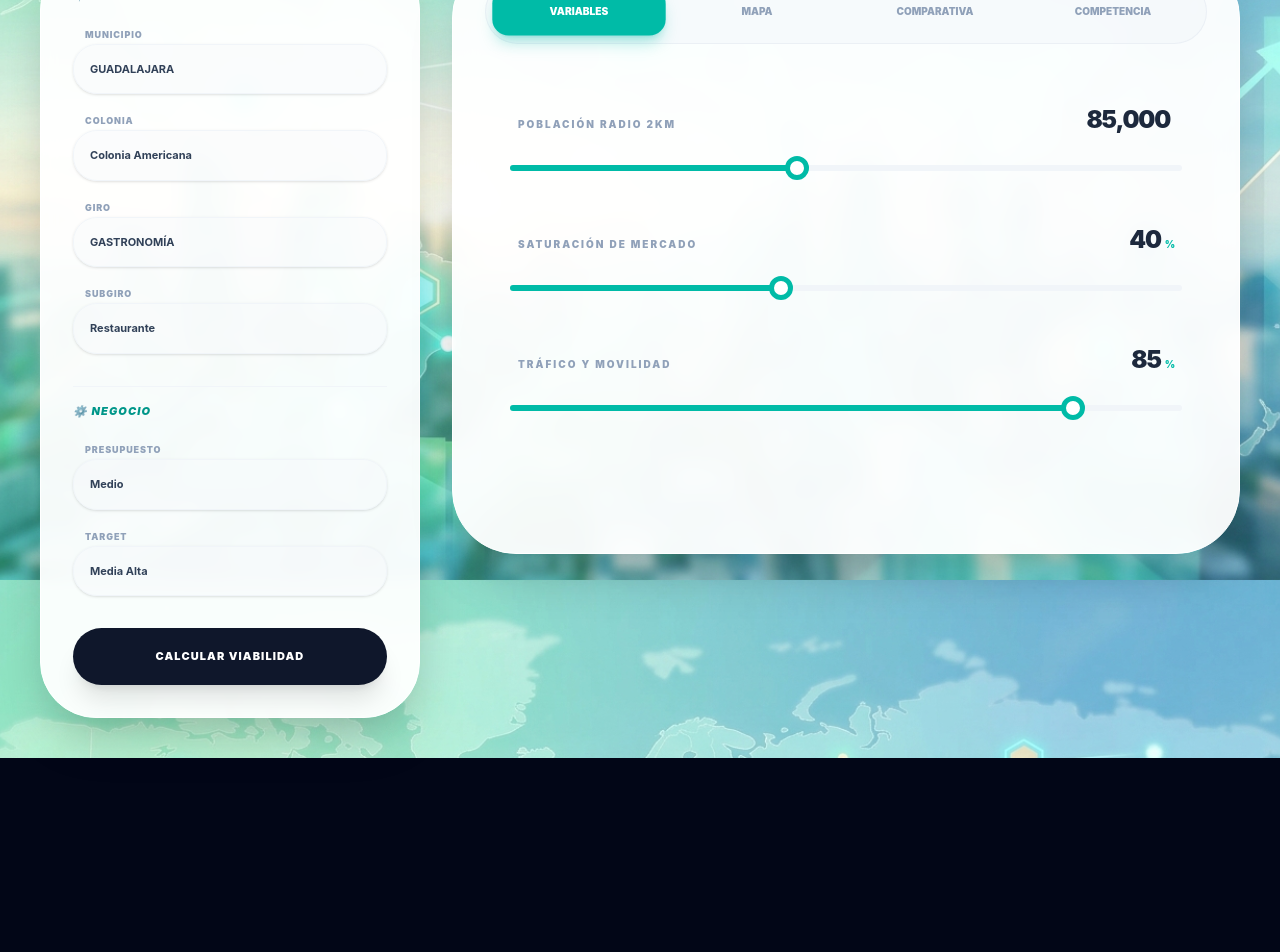
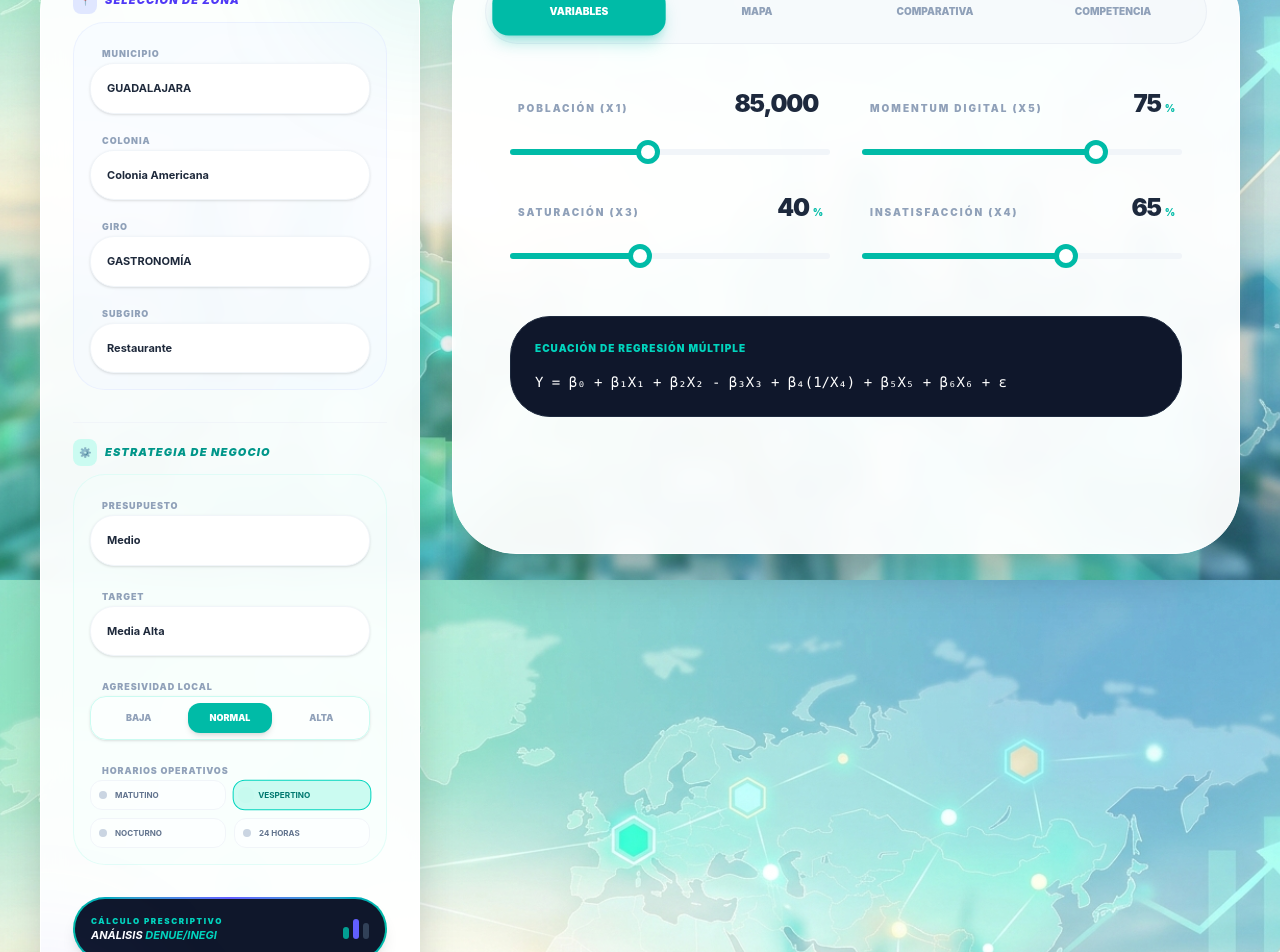
Before and after one commit to JuanAdolfoH/geomarket-predictor, a React (Vite) app: page / in a window 1280 px wide. Shown: the part 220-1172 px from the top of the page. Before the commit the page ends 978 px from the top, so only its background shows below. Built offline with nearby package versions, Linux system fonts and the light colour scheme.

Commit message:
mejoras a la vista de la app

```diff
--- a/src/App.jsx
+++ b/src/App.jsx
@@ -1,18 +1,14 @@
 import React, { useState, useEffect } from 'react';
 import { Radar, RadarChart, PolarGrid, PolarAngleAxis, ResponsiveContainer, Radar as RadarRecharts, Tooltip } from 'recharts';
-import { MapContainer, TileLayer, CircleMarker, useMap } from 'react-leaflet';
+import { MapContainer, TileLayer, CircleMarker } from 'react-leaflet';
 import 'leaflet/dist/leaflet.css';
 import FondoApp from './assets/FondoApp.png';
 
-// IMPORTAMOS LOS ARCHIVOS APARTE
 import Login from './Login';
 import Register from './Register';
-
-// LIBRERÍAS PARA EL PDF
 import jsPDF from 'jspdf';
 import 'jspdf-autotable';
 
-// --- BASES DE DATOS ---
 const datosJalisco = {
   "GUADALAJARA": ["Colonia Americana", "Santa Tere", "Providencia", "Centro", "Ladrón de Guevara", "Oblatos", "Huentitán", "Chapalita", "Monraz", "Arcos Vallarta"],
   "ZAPOPAN": ["Puerta de Hierro", "Real de Valdepeñas", "Ciudad del Sol", "Tabachines", "Bugambilias", "Arcos de Zapopan", "Valle Real", "La Estancia"],
@@ -29,10 +25,8 @@ const opcionesGiros = {
 };
 
 export default function App() {
-  // --- CONTROL DE NAVEGACIÓN ---
   const [view, setView] = useState('app');
   const [isLoggedIn, setIsLoggedIn] = useState(false);
-
   const [activeTab, setActiveTab] = useState('variables');
   const [municipio, setMunicipio] = useState("GUADALAJARA");
   const [colonia, setColonia] = useState("Colonia Americana");
@@ -40,34 +34,36 @@ export default function App() {
   const [subGiro, setSubGiro] = useState("Restaurante");
   const [isAnalyzing, setIsAnalyzing] = useState(false);
 
-  // Estados de Negocio
   const [poblacion, setPoblacion] = useState(85000);
   const [saturacion, setSaturacion] = useState(40);
   const [movilidad, setMovilidad] = useState(85);
   const [presupuesto, setPresupuesto] = useState("Medio");
   const [target, setTarget] = useState("Media Alta");
+  const [agresividad, setAgresividad] = useState("Normal");
+  const [horario, setHorario] = useState("Vespertino");
+
+  // --- NUEVOS ESTADOS SEGÚN DOCUMENTO TÉCNICO ---
+  const [momentum, setMomentum] = useState(75); // Capa Psicográfica (X5)
+  const [insatisfaccion, setInsatisfaccion] = useState(65); // Capa Reputación (X4)
+  const [estiloConsumo, setEstiloConsumo] = useState("Aspiracional"); // (Y)
 
   useEffect(() => { if (datosJalisco[municipio]) setColonia(datosJalisco[municipio]); }, [municipio]);
   useEffect(() => { if (opcionesGiros[giro]) setSubGiro(opcionesGiros[giro]); }, [giro]);
 
-  const ISO_VAL = 77.5;
+  const ISO_VAL = 77.5; // Índice de Supervivencia y Oportunidad [cite: 7]
 
   const handleAudit = () => {
     setIsAnalyzing(true);
-    setTimeout(() => setIsAnalyzing(false), 1500);
+    setActiveTab('mapa');
+    setTimeout(() => setIsAnalyzing(false), 2500);
   };
 
   const descargarReporte = () => {
-    // Si no está logueado, lo mandamos a login para que se registre/entre
-    if (!isLoggedIn) {
-      setView('login');
-      return;
-    }
+    if (!isLoggedIn) { setView('login'); return; }
     const doc = new jsPDF();
     doc.setFont("helvetica", "bold");
     doc.setFontSize(22);
     doc.text("GEOMARKET PREDICTOR", 105, 25, { align: "center" });
-
     doc.autoTable({
       startY: 60,
       head: [['MUNICIPIO', 'SUB-GIRO', 'CATEGORÍA', 'ZONA (COLONIA)']],
@@ -76,7 +72,6 @@ export default function App() {
       headStyles: { fillColor:2, halign: 'center' },
       styles: { fontSize: 9, halign: 'center' }
     });
-
     doc.save(`Reporte_ISO_${colonia}.pdf`);
   };
 
@@ -84,28 +79,12 @@ export default function App() {
     { subject: 'Población', A: (poblacion / 200000) * 100 },
     { subject: 'Saturación', A: 100 - saturacion },
     { subject: 'Movilidad', A: movilidad },
+    { subject: 'Digital', A: momentum }, // X5 Momentum Digital
     { subject: 'ISO', A: ISO_VAL },
   ];
 
-  // --- LÓGICA DE RUTEO ---
-  if (view === 'login') {
-    return (
-      <Login
-        onLogin={() => { setIsLoggedIn(true); setView('app'); }}
-        onBack={() => setView('app')}
-        onGoToRegister={() => setView('register')}
-      />
-    );
-  }
-
-  if (view === 'register') {
-    return (
-      <Register
-        onBack={() => setView('login')}
-        onRegisterSuccess={() => { setIsLoggedIn(true); setView('app'); }}
-      />
-    );
-  }
+  if (view === 'login') return <Login onLogin={() => { setIsLoggedIn(true); setView('app'); }} onBack={() => setView('app')} onGoToRegister={() => setView('register')} />;
+  if (view === 'register') return <Register onBack={() => setView('login')} onRegisterSuccess={() => { setIsLoggedIn(true); setView('app'); }} />;
 
   return (
     <div className="min-h-screen flex flex-col items-center p-4 md:p-10 font-sans bg-cover bg-fixed bg-center" style={{ backgroundImage: `url(${FondoApp})` }}>
@@ -115,26 +94,16 @@ export default function App() {
           <h1 className="text-2xl font-black text-slate-800 tracking-tighter uppercase italic leading-none">
             GEOMARKET <span className="text-teal-600">PREDICTOR</span>
           </h1>
-          <p className="text-[9px] font-bold text-slate-400 uppercase tracking-[0.3em] mt-1.5 ml-0.5">Reporte de Inteligencia Territorial</p>
+          <p className="text-[9px] font-bold text-slate-400 uppercase tracking-[0.3em] mt-1.5 ml-0.5">Inteligencia Geográfica Prescriptiva</p>
         </div>
 
         <div className="flex items-center gap-6">
           {!isLoggedIn ? (
-            <button
-              onClick={() => setView('login')}
-              className="text-[11px] font-black text-slate-500 uppercase tracking-widest hover:text-teal-600 transition-colors"
-            >
-              Acceso Clientes
-            </button>
+            <button onClick={() => setView('login')} className="text-[11px] font-black text-slate-500 uppercase tracking-widest hover:text-teal-600 transition-colors">Acceso Clientes</button>
           ) : (
             <div className="flex items-center gap-4">
                <span className="text-[10px] font-black text-teal-600 bg-teal-50 px-3 py-1 rounded-full uppercase tracking-widest">Premium</span>
-               <button
-                onClick={() => setIsLoggedIn(false)}
-                className="text-[10px] font-black text-rose-400 uppercase tracking-widest hover:text-rose-600 transition-colors"
-              >
-                Salir
-              </button>
+               <button onClick={() => setIsLoggedIn(false)} className="text-[10px] font-black text-rose-400 uppercase tracking-widest hover:text-rose-600 transition-colors">Salir</button>
             </div>
           )}
           <div className="bg-teal-500 text-white px-8 py-3 rounded-2xl font-black text-xl shadow-[0_10px_20px_rgba(20,184,166,0.3)]">
@@ -144,27 +113,73 @@ export default function App() {
       </header>
 
       <div className="w-full max-w-7xl grid grid-cols-1 lg:grid-cols-[380px_1fr] gap-8 items-start animate-in fade-in duration-500">
-        <aside className="bg-white/95 backdrop-blur-sm p-8 rounded-[3.5rem] shadow-2xl border border-white space-y-8">
-          <section className="space-y-4">
-            <h2 className="text-[11px] font-black uppercase text-teal-600 tracking-widest italic">📍 CONFIGURACIÓN</h2>
-            <div className="space-y-3">
-              <SelectBox label="Municipio" value={municipio} onChange={setMunicipio} options={Object.keys(datosJalisco)} />
-              <SelectBox label="Colonia" value={colonia} onChange={setColonia} options={datosJalisco[municipio] || []} />
-              <SelectBox label="Giro" value={giro} onChange={setGiro} options={Object.keys(opcionesGiros)} />
-              <SelectBox label="Subgiro" value={subGiro} onChange={setSubGiro} options={opcionesGiros[giro] || []} />
+        <aside className="bg-white/95 backdrop-blur-md p-8 rounded-[3.5rem] shadow-2xl border border-white space-y-8 overflow-hidden relative">
+          <div className="absolute -top-24 -right-24 w-48 h-48 bg-teal-500/10 rounded-full blur-3xl"></div>
+          <div className="absolute -bottom-24 -left-24 w-48 h-48 bg-indigo-500/10 rounded-full blur-3xl"></div>
+
+          <section className="space-y-4 relative z-10">
+            <div className="flex items-center gap-2 mb-2">
+              <span className="bg-indigo-100 text-indigo-600 p-1.5 rounded-lg text-[10px]">📍</span>
+              <h2 className="text-[11px] font-black uppercase text-indigo-600 tracking-widest italic">Selección de zona</h2>
+            </div>
+            <div className="space-y-3 p-4 bg-indigo-50/30 rounded-[2rem] border border-indigo-100/50">
+              <SelectBox label="Municipio" value={municipio} onChange={setMunicipio} options={Object.keys(datosJalisco)} color="indigo" />
+              <SelectBox label="Colonia" value={colonia} onChange={setColonia} options={datosJalisco[municipio] || []} color="indigo" />
+              <SelectBox label="Giro" value={giro} onChange={setGiro} options={Object.keys(opcionesGiros)} color="indigo" />
+              <SelectBox label="Subgiro" value={subGiro} onChange={setSubGiro} options={opcionesGiros[giro] || []} color="indigo" />
             </div>
           </section>
 
-          <section className="space-y-4 pt-4 border-t border-slate-100">
-            <h2 className="text-[11px] font-black uppercase text-teal-600 tracking-widest italic">⚙️ NEGOCIO</h2>
-            <div className="space-y-3">
-              <SelectBox label="Presupuesto" value={presupuesto} onChange={setPresupuesto} options={["Bajo", "Medio", "Alto", "Franquicia"]} />
-              <SelectBox label="Target" value={target} onChange={setTarget} options={["Popular", "Media", "Media Alta", "Lujo"]} />
+          <section className="space-y-4 pt-4 border-t border-slate-100 relative z-10">
+            <div className="flex items-center gap-2 mb-2">
+              <span className="bg-teal-100 text-teal-600 p-1.5 rounded-lg text-[10px]">⚙️</span>
+              <h2 className="text-[11px] font-black uppercase text-teal-600 tracking-widest italic">Estrategia de negocio</h2>
+            </div>
+            <div className="space-y-4 p-4 bg-teal-50/30 rounded-[2rem] border border-teal-100/50">
+              <SelectBox label="Presupuesto" value={presupuesto} onChange={setPresupuesto} options={["Bajo", "Medio", "Alto", "Franquicia"]} color="teal" />
+              <SelectBox label="Target" value={target} onChange={setTarget} options={["Popular", "Media", "Media Alta", "Lujo"]} color="teal" />
+
+              <div className="space-y-1.5">
+                <label className="text-[9px] font-black text-slate-400 uppercase ml-3 tracking-widest">Agresividad Local</label>
+                <div className="flex gap-2 bg-white/50 p-1.5 rounded-2xl border border-teal-100 shadow-sm">
+                  {['Baja', 'Normal', 'Alta'].map((lvl) => (
+                    <button key={lvl} type="button" onClick={() => setAgresividad(lvl)} className={`flex-1 py-2 rounded-xl text-[9px] font-black uppercase transition-all ${agresividad === lvl ? 'bg-teal-500 text-white shadow-md' : 'text-slate-400 hover:bg-teal-50'}`}>
+                      {lvl}
+                    </button>
+                  ))}
+                </div>
+              </div>
+
+              <div className="space-y-1.5">
+                <label className="text-[9px] font-black text-slate-400 uppercase ml-3 tracking-widest">Horarios Operativos</label>
+                <div className="grid grid-cols-2 gap-2">
+                  {['Matutino', 'Vespertino', 'Nocturno', '24 Horas'].map((turno) => (
+                    <div key={turno} onClick={() => setHorario(turno)} className={`flex items-center gap-2 p-2 rounded-xl border transition-all cursor-pointer ${horario === turno ? 'bg-teal-100 border-teal-400 scale-[1.02]' : 'bg-white/50 border-slate-100 hover:border-teal-200'}`}>
+                      <div className={`w-2 h-2 rounded-full ${horario === turno ? 'bg-teal-500 animate-ping' : 'bg-slate-300'}`}></div>
+                      <span className={`text-[8px] font-bold uppercase ${horario === turno ? 'text-teal-700' : 'text-slate-500'}`}>{turno}</span>
+                    </div>
+                  ))}
+                </div>
+              </div>
             </div>
           </section>
 
-          <button onClick={handleAudit} disabled={isAnalyzing} className={`w-full py-5 rounded-[2rem] font-black uppercase text-[11px] tracking-widest transition-all ${isAnalyzing ? "bg-slate-400 text-white" : "bg-slate-900 text-white hover:bg-teal-600 shadow-xl"}`}>
-            {isAnalyzing ? "ANALIZANDO..." : "CALCULAR VIABILIDAD"}
+          <div className="mt-6 p-[2px] bg-gradient-to-r from-teal-500 via-indigo-500 to-teal-500 rounded-[2rem] shadow-lg animate-gradient-x">
+            <div className="bg-slate-900 p-4 rounded-[1.9rem] flex items-center justify-between">
+              <div className="flex flex-col">
+                <span className="text-[8px] font-black text-teal-400 uppercase tracking-[0.2em]">Cálculo Prescriptivo</span>
+                <span className="text-[11px] font-bold text-white uppercase italic">Análisis <span className="text-teal-400">DENUE/INEGI</span></span>
+              </div>
+              <div className="flex gap-1 items-end h-5">
+                <div className="w-1.5 h-3 bg-teal-500 rounded-full animate-pulse"></div>
+                <div className="w-1.5 h-5 bg-indigo-500 rounded-full"></div>
+                <div className="w-1.5 h-4 bg-slate-700 rounded-full"></div>
+              </div>
+            </div>
+          </div>
+
+          <button onClick={handleAudit} disabled={isAnalyzing} className="w-full py-5 rounded-[2rem] font-black uppercase text-[11px] tracking-widest bg-gradient-to-r from-slate-900 to-slate-800 text-white hover:from-teal-600 hover:to-teal-500 shadow-xl active:scale-95 transition-all">
+            {isAnalyzing ? "PROCESANDO CAPAS..." : "EJECUTAR AUDITORÍA"}
           </button>
         </aside>
 
@@ -179,53 +194,66 @@ export default function App() {
 
           <div className="flex-1 px-8 pb-8 overflow-y-auto">
             {activeTab === 'variables' && (
-              <div className="space-y-12 py-10 max-w-2xl mx-auto animate-in fade-in slide-in-from-bottom-4 duration-500">
-                <Slider label="Población Radio 2km" value={poblacion} setValue={setPoblacion} max={200000} />
-                <Slider label="Saturación de Mercado" value={saturacion} setValue={setSaturacion} max={100} unit="%" />
-                <Slider label="Tráfico y Movilidad" value={movilidad} setValue={setMovilidad} max={100} unit="%" />
+              <div className="space-y-12 py-6 max-w-2xl mx-auto animate-in fade-in slide-in-from-bottom-4 duration-500">
+                <div className="grid grid-cols-1 md:grid-cols-2 gap-8">
+                  <Slider label="Población (X1)" value={poblacion} setValue={setPoblacion} max={200000} />
+                  <Slider label="Momentum Digital (X5)" value={momentum} setValue={setMomentum} max={100} unit="%" />
+                  <Slider label="Saturación (X3)" value={saturacion} setValue={setSaturacion} max={100} unit="%" />
+                  <Slider label="Insatisfacción (X4)" value={insatisfaccion} setValue={setInsatisfaccion} max={100} unit="%" />
+                </div>
+                <div className="p-6 bg-slate-900 rounded-[2.5rem] border border-slate-800">
+                   <p className="text-[10px] font-black text-teal-400 uppercase tracking-widest mb-4">Ecuación de Regresión Múltiple</p>
+                   <p className="text-white font-mono text-sm">Y = β₀ + β₁X₁ + β₂X₂ - β₃X₃ + β₄(1/X₄) + β₅X₅ + β₆X₆ + ε</p>
+                </div>
               </div>
             )}
 
             {activeTab === 'mapa' && (
               <div className="animate-in fade-in duration-700 space-y-6">
                 <div className="h-[380px] w-full rounded-[3.5rem] overflow-hidden border-[8px] border-slate-50 shadow-inner relative group">
-                  <MapContainer center={[20.674, -103.361]} zoom={13} style={{ height: "100%", width: "100%" }}>
+                  {isAnalyzing && <div className="scanner-line"></div>}
+                  <MapContainer center={[20.674, -103.361]} zoom={13} style={{ height: "100%", width: "100%", zIndex: 1 }}>
                     <TileLayer url="https://{s}.basemaps.cartocdn.com/light_all/{z}/{x}/{y}{r}.png" />
                     <CircleMarker center={[20.674, -103.361]} radius={14} pathOptions={{fillColor: '#14b8a6', color: 'white', weight: 4, fillOpacity: 0.9}} />
                   </MapContainer>
                 </div>
 
+                {/* RECOMENDACIONES TRIPLE NIVEL [cite: 28] */}
                 <div className="grid grid-cols-1 md:grid-cols-3 gap-4">
-                  <AnalisisCard title="Estatus" value="Óptimo" sub="Alta Probabilidad" color="teal" />
-                  <AnalisisCard title="Ticket" value="$250 - $450" sub="Estimado" color="orange" />
-
-                  {/* BOTÓN PDF DINÁMICO */}
-                  <button onClick={descargarReporte} className="bg-teal-50 hover:bg-teal-100 border border-teal-200 p-6 rounded-[2.5rem] flex flex-col items-center justify-center transition-all group active:scale-95 shadow-sm">
-                    <span className="text-[24px] mb-1 group-hover:scale-110 transition-transform">{isLoggedIn ? "📄" : "🔒"}</span>
-                    <p className="text-[10px] font-black text-teal-700 uppercase tracking-widest leading-none">PDF</p>
-                    <p className="text-[8px] font-bold text-teal-600/60 uppercase mt-1">
-                      {isLoggedIn ? "Descargar ISO" : "Regístrate para bajar"}
-                    </p>
-                  </button>
+                  <AnalisisCard title="Sensata (Local)" value="Mover 250m" sub="Optimización Zona" color="indigo" />
+                  <AnalisisCard title="Fantasiosa (Nacional)" value="Mazatlán, SIN" sub="Océano Azul Detectado" color="orange" />
+                  <div className="bg-teal-900 p-6 rounded-[2.5rem] border border-teal-800 flex flex-col justify-center">
+                    <p className="text-[9px] font-black text-teal-400 uppercase mb-1">Estilo de Vida</p>
+                    <span className="text-xl font-black text-white uppercase italic">Consumo {estiloConsumo}</span>
+                    <span className="text-[10px] text-teal-200/60 uppercase font-bold">Predicción (Y) [cite: 8, 9]</span>
+                  </div>
                 </div>
               </div>
             )}
 
             {activeTab === 'competencia' && (
-              <div className="space-y-4 py-4 animate-in fade-in slide-in-from-right-4 duration-500">
+              <div className="space-y-6 py-4 animate-in fade-in slide-in-from-right-4 duration-500">
+                <div className="bg-amber-50 border border-amber-100 p-6 rounded-[2.5rem]">
+                   <p className="text-[11px] font-black text-amber-600 uppercase tracking-widest mb-2">Capa de Reputación Digital (X4) [cite: 14]</p>
+                   <p className="text-xs text-amber-800 font-bold italic">"Falta de métodos de pago digitales y estacionamiento limitado en el radio de 15 min."</p>
+                </div>
+                <div className="grid gap-4">
                   {["Competidor Local A", "Rival de Zona B", "Establecimiento C"].map((item, i) => (
                     <div key={i} className="flex justify-between items-center p-6 bg-slate-50 rounded-[2.5rem] border border-white shadow-sm">
                       <div className="flex items-center gap-6">
                         <div className="w-12 h-12 bg-white rounded-2xl flex items-center justify-center font-black text-teal-600 shadow-sm border border-slate-100">{i + 1}</div>
                         <div><p className="font-black text-slate-800 text-sm uppercase">{item}</p></div>
                       </div>
+                      <span className="text-[10px] font-black text-rose-500 uppercase">Debilidad detectada</span>
                     </div>
                   ))}
+                </div>
               </div>
             )}
 
             {activeTab === 'comparativa' && (
-              <div className="h-[480px] w-full flex items-center justify-center animate-in zoom-in-95 duration-500">
+              <div className="grid grid-cols-1 xl:grid-cols-2 gap-8 items-center animate-in zoom-in-95 duration-500 py-4">
+                <div className="h-[400px] w-full bg-slate-50/30 rounded-[3rem] border border-slate-100 p-4 shadow-inner">
                   <ResponsiveContainer width="100%" height="100%">
                     <RadarChart cx="50%" cy="50%" outerRadius="80%" data={radarData}>
                       <PolarGrid stroke="#e2e8f0" />
@@ -235,6 +263,18 @@ export default function App() {
                     </RadarChart>
                   </ResponsiveContainer>
                 </div>
+                <div className="space-y-4">
+                  <h3 className="text-sm font-black text-slate-800 uppercase italic tracking-widest mb-6 flex items-center gap-2">
+                    <span className="w-8 h-1 bg-teal-500 rounded-full"></span> Interpretación de Métricas
+                  </h3>
+                  <div className="grid gap-3">
+                    <MetricaInfo label="Población (X1)" desc="Residentes + Turistas/Flotantes en radio de influencia." color="bg-blue-500" />
+                    <MetricaInfo label="Momentum (X5)" desc="Tasa de crecimiento en IG/TikTok/X en los últimos 30 días." color="bg-pink-500" />
+                    <MetricaInfo label="Saturación (X3)" desc="Cantidad de negocios del mismo giro (DENUE)." color="bg-amber-500" />
+                    <MetricaInfo label="ISO (Y)" desc="Índice de Supervivencia y Oportunidad final." color="bg-teal-500" />
+                  </div>
+                </div>
+              </div>
             )}
           </div>
         </main>
@@ -243,13 +283,13 @@ export default function App() {
   );
 }
 
-// Componentes auxiliares (AnalisisCard, SelectBox, Slider) se mantienen iguales abajo...
+// COMPONENTES AUXILIARES SE MANTUVIERON IGUALES
 function AnalisisCard({ title, value, sub, color }) {
   return (
-    <div className="bg-slate-50/50 p-6 rounded-[2.5rem] border border-white shadow-sm flex flex-col justify-center">
-      <p className="text-[9px] font-black text-slate-400 uppercase tracking-widest mb-1">{title}</p>
+    <div className={`p-6 rounded-[2.5rem] border shadow-sm flex flex-col justify-center ${color === 'indigo' ? 'bg-indigo-50 border-indigo-100' : color === 'orange' ? 'bg-orange-50 border-orange-100' : 'bg-slate-50 border-white'}`}>
+      <p className={`text-[9px] font-black uppercase tracking-widest mb-1 ${color === 'indigo' ? 'text-indigo-400' : color === 'orange' ? 'text-orange-400' : 'text-slate-400'}`}>{title}</p>
       <span className="text-xl font-black text-slate-800 leading-tight uppercase">{value}</span>
-      <span className={`text-[10px] font-black ${color === 'teal' ? 'text-teal-600' : 'text-orange-500'} uppercase`}>{sub}</span>
+      <span className={`text-[10px] font-black uppercase ${color === 'indigo' ? 'text-indigo-600' : color === 'orange' ? 'text-orange-600' : 'text-teal-600'}`}>{sub}</span>
     </div>
   );
 }
@@ -258,7 +298,7 @@ function SelectBox({ label, value, onChange, options }) {
   return (
     <div className="space-y-1.5 group">
       <label className="text-[9px] font-black text-slate-400 uppercase ml-3 tracking-widest">{label}</label>
-      <select value={value} onChange={(e) => onChange(e.target.value)} className="w-full p-4 bg-slate-50/50 border border-slate-100 rounded-[1.5rem] font-bold text-[11px] text-slate-700 outline-none focus:ring-4 focus:ring-teal-500/10 transition-all cursor-pointer appearance-none shadow-sm">
+      <select value={value} onChange={(e) => onChange(e.target.value)} className="w-full p-4 bg-white border border-slate-100 rounded-[1.5rem] font-bold text-[11px] text-slate-700 outline-none focus:ring-4 focus:ring-teal-500/10 transition-all cursor-pointer appearance-none shadow-sm">
         {options.map(opt => <option key={opt} value={opt}>{opt}</option>)}
       </select>
     </div>
@@ -280,3 +320,15 @@ function Slider({ label, value, setValue, max, unit = "" }) {
     </div>
   );
 }
+
+function MetricaInfo({ label, desc, color }) {
+  return (
+    <div className="p-4 bg-white rounded-2xl border border-slate-100 shadow-sm hover:shadow-md transition-shadow group">
+      <div className="flex items-center gap-3 mb-1">
+        <div className={`w-2 h-2 rounded-full ${color} group-hover:scale-150 transition-transform`}></div>
+        <span className="text-[10px] font-black text-slate-700 uppercase tracking-tighter">{label}</span>
+      </div>
+      <p className="text-[10px] text-slate-500 leading-relaxed font-medium lowercase first-letter:uppercase">{desc}</p>
+    </div>
+  );
+}
```
Also changed, not shown: src/index.css (+18 -0 lines), src/App.css (line endings or trailing spaces). Lines whose indentation alone changed are shown as unchanged.
